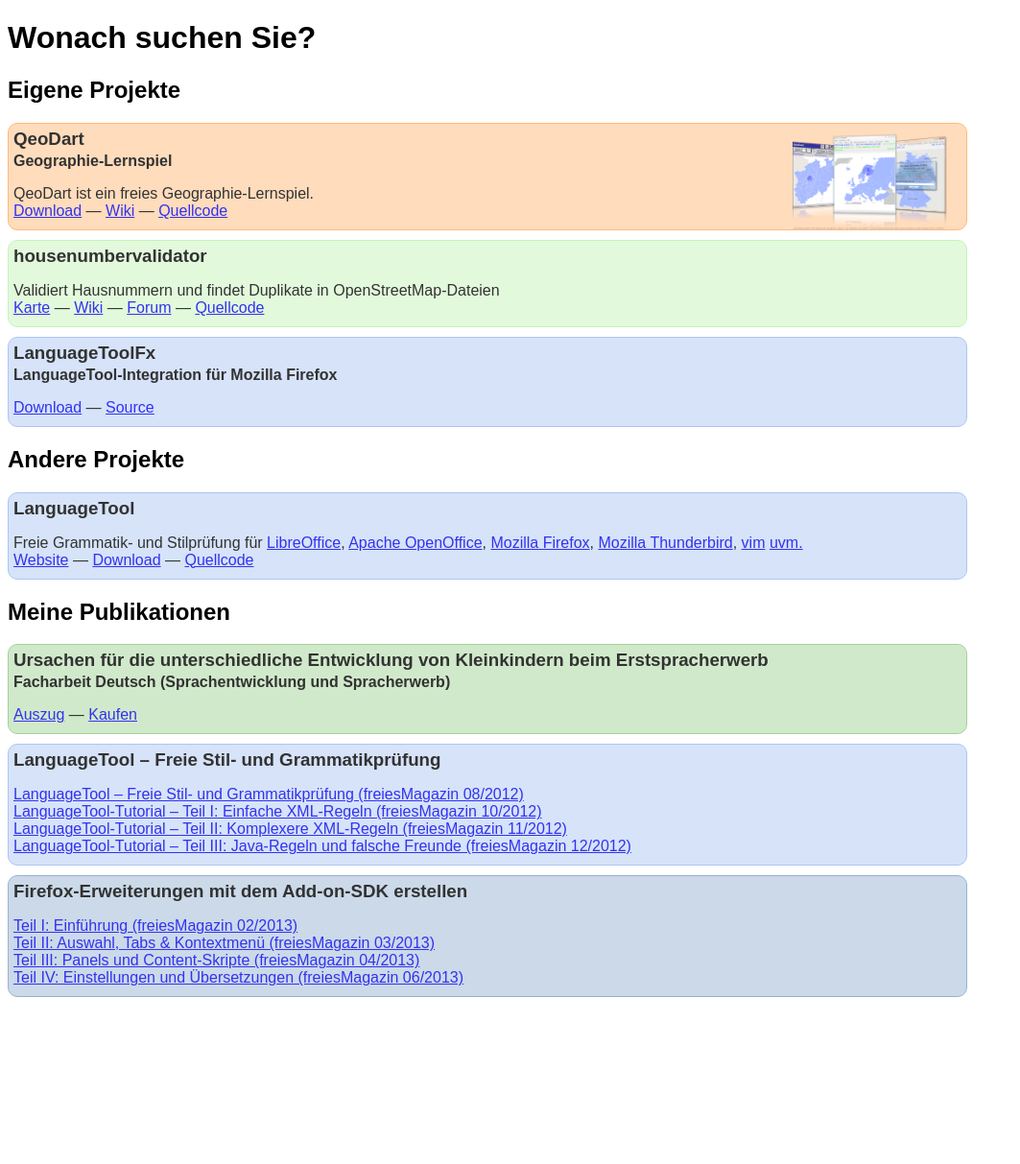
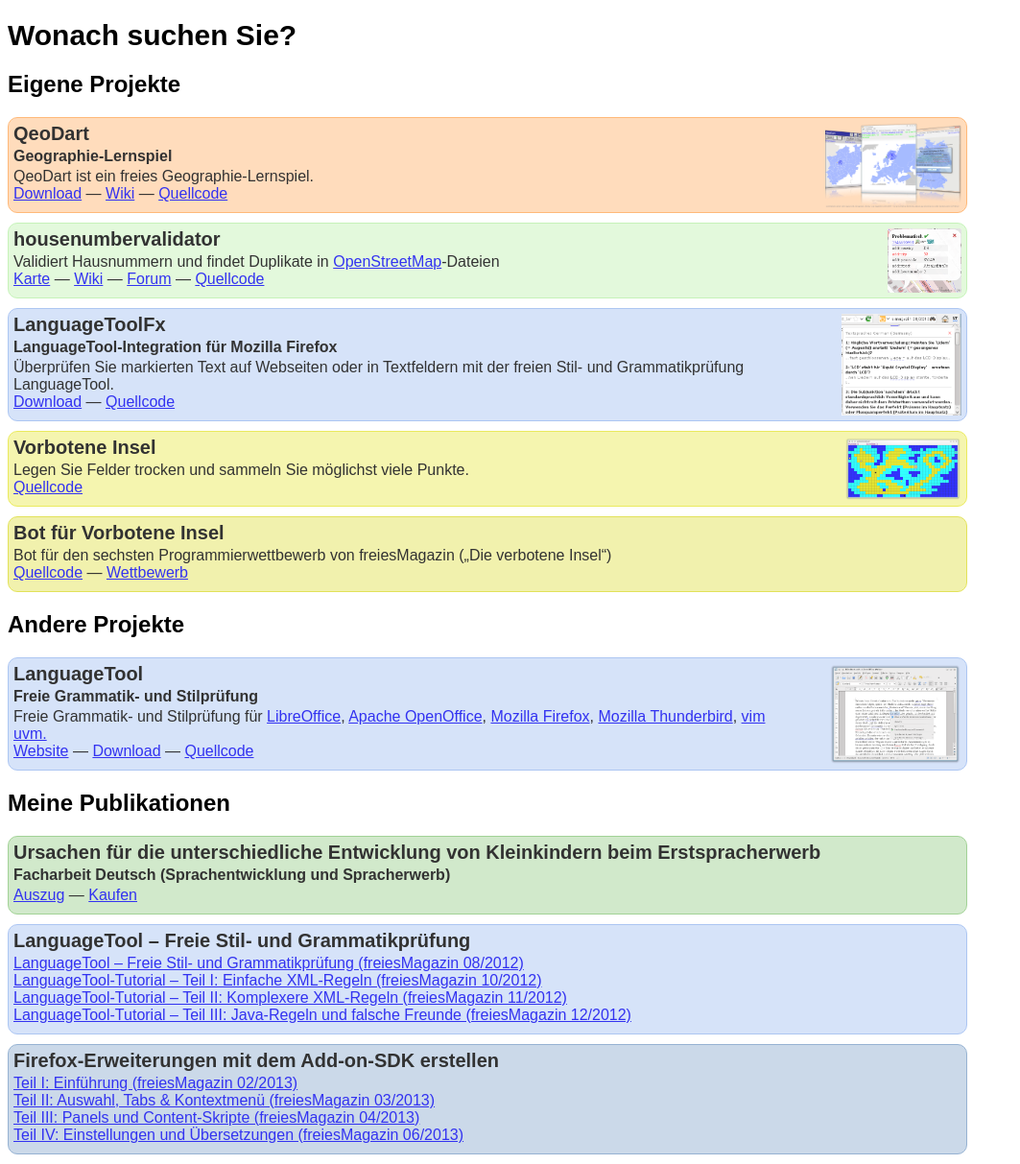
Before and after one commit to gulp21/gulp21.github.com, a PHP site: page /index_de.html in a window 1280 px wide. Shown: the whole page at 96% size, without its empty margins (0-1063 px from the left). Before the commit the page ends 1039 px from the top, so only its background shows below. Run offline with PHP 8.4, Linux system fonts and the light colour scheme.

Commit message:
more screenshots, general html+css improvements

```diff
--- a/index_de.html
+++ b/index_de.html
@@ -4,9 +4,9 @@
 	<meta charset="UTF-8"/>
 	<link rel="stylesheet" type="text/css" href="style.css" />
 </head>
-<body style="max-width:1000px;">
+<body>
 	<script type="text/javascript">
-		document.write("<iframe style=\"display:none;\" id=\"counterframe\" src=\"http://gulp21.bplaced.net/osm/counter.php?id=ghp_de&ref="  + document.referrer.replace(/\&/g,"%26") + "\"></iframe>");
+		document.write("<iframe id=\"counterframe\" src=\"http://gulp21.bplaced.net/osm/counter.php?id=ghp_de&ref="  + document.referrer.replace(/\&/g,"%26") + "\"></iframe>");
 	</script>
 
 	<!--[if lt IE 8]>
@@ -21,11 +21,9 @@
 
 	<h2>Eigene Projekte</h2>
 
-	<div class="bubble" style="border-color:rgb(256,168,88);background-color:rgba(256,168,88,.5)">
+	<div id="dart" class="bubble">
 	<h3>QeoDart</h3>
-	<div class="smallimgcontainer">
-		<a href="qeodart.png"><img class="smallimg" src="qeodart.png" alt="Screenshots"/></a>
-	</div>
+	<a class="smallimgcontainer" href="qeodart.png"><img class="smallimg" src="qeodart.png" alt="Bildschirmfotos von QeoDart"/></a>
 	<h4>Geographie-Lernspiel</h4>
 	<p>
 	QeoDart ist ein freies Geographie-Lernspiel.<br/>
@@ -35,10 +33,11 @@
 	</p>
 	</div>
 
-	<div class="bubble" style="border-color:rgb(184,240,168);background-color:rgba(184,240,168,.5)">
+	<div id="hnrv" class="bubble">
 	<h3>housenumbervalidator</h3>
+	<a class="smallimgcontainer" href="housenumbervalidator.png"><img class="smallimg" src="housenumbervalidator.png" alt="Bildschirmfoto vom housenumbervalidator"/></a>
 	<p>
-	Validiert Hausnummern und findet Duplikate in OpenStreetMap-Dateien<br/>
+	Validiert Hausnummern und findet Duplikate in <a href="http://openstreetmap.de/" target="_blank">OpenStreetMap</a>-Dateien<br/>
 	<a href="http://gulp21.bplaced.net/osm/housenumbervalidator">Karte</a> &mdash;
 	<a href="http://wiki.openstreetmap.org/wiki/User:Gulp21/housenumbervalidator">Wiki</a> &mdash;
 	<a href="http://forum.openstreetmap.org/viewtopic.php?id=12669">Forum</a> &mdash;
@@ -46,18 +45,40 @@
 	</p>
 	</div>
 
-	<div class="bubble" style="border-color:rgb(152,184,240);background-color:rgba(152,184,240,.5)">
+	<div id="ltfx" class="bubble">
 	<h3>LanguageToolFx</h3>
+	<a class="smallimgcontainer" href="ltfx.png"><img class="smallimg" src="ltfx.png" alt="Bildschirmfoto von LanguageToolFx"/></a>
 	<h4>LanguageTool-Integration für Mozilla Firefox</h4>
 	<p>
+	Überprüfen Sie markierten Text auf Webseiten oder in Textfeldern mit der freien Stil- und Grammatikprüfung LanguageTool.<br/>
 	<a href="https://addons.mozilla.org/firefox/addon/languagetoolfx/">Download</a> &mdash;
-	<a href="http://sourceforge.net/p/languagetool/code/HEAD/tree/trunk/extension/firefox/">Source</a>
+	<a href="http://sourceforge.net/p/languagetool/code/HEAD/tree/trunk/extension/firefox/">Quellcode</a>
+	</p>
+	</div>
+
+	<div id="forbiddenisland" class="bubble">
+	<h3>Vorbotene Insel</h3>
+	<a class="smallimgcontainer" href="forbidden-island.png"><img class="smallimg" src="forbidden-island.png" alt="Bildschirmfoto von Verbotene Insel"/></a>
+	<p>
+	Legen Sie Felder trocken und sammeln Sie möglichst viele Punkte.<br/>
+	<a href="https://github.com/gulp21/Forbidden-Island">Quellcode</a>
+	</p>
+	</div>
+
+	<div id="forbiddenislandbot" class="bubble">
+	<h3>Bot für Vorbotene Insel</h3>
+	<p>
+	Bot für den sechsten Programmierwettbewerb von freiesMagazin („Die verbotene Insel“)<br/>
+	<a href="https://github.com/gulp21/Forbidden-Island-Bot">Quellcode</a> &mdash;
+	<a href="http://www.freiesmagazin.de/sechster_programmierwettbewerb">Wettbewerb</a>
 	</p>
 	</div>
 
 	<h2>Andere Projekte</h2>
-	<div class="bubble" style="border-color:rgb(152,184,240);background-color:rgba(152,184,240,.5)">
+	<div id="lt" class="bubble">
 	<h3>LanguageTool</h3>
+	<a class="smallimgcontainer" href="lt.png"><img class="smallimg" src="lt.png" alt="Bildschirmfoto von LanguageTool"/></a>
+	<h4>Freie Grammatik- und Stilprüfung</h4>
 	<p>
 	Freie Grammatik- und Stilprüfung für <a href="http://libreoffice.org/" target="_blank">LibreOffice</a>, <a href="http://openoffice.org/" target="_blank">Apache OpenOffice</a>, <a href="http://mozilla.org/firefox/" target="_blank">Mozilla Firefox</a>, <a href="http://mozilla.org/thunderbird/" target="_blank">Mozilla Thunderbird</a>, <a href="http://www.vim.org" target="_blank">vim</a> <a href="http://languagetool.org/links/">uvm.</a><br/>
 	<a href="http://languagetool.org/de" target="_blank">Website</a> &mdash;
@@ -68,7 +89,7 @@
 
 	<h2>Meine Publikationen</h2>
 
-	<div class="bubble" style="border-color:rgb(140,200,125);background-color:rgba(140,200,125,.5)">
+	<div id="facharb" class="bubble">
 	<h3>Ursachen für die unterschiedliche Entwicklung von Kleinkindern beim Erstspracherwerb</h3>
 	<h4>Facharbeit Deutsch (Sprachentwicklung und Spracherwerb)</h4>
 	<p>
@@ -77,7 +98,7 @@
 	</p>
 	</div>
 
-	<div class="bubble" style="border-color:rgb(152,184,240);background-color:rgba(152,184,240,.5)">
+	<div id="fm-lt" class="bubble">
 	<h3>LanguageTool &ndash; Freie Stil- und Grammatikprüfung</h3>
 	<p>
 	<a href="http://www.freiesmagazin.de/mobil/freiesMagazin-2012-08-bilder.html#12_08_languagetool1" target="_blank">LanguageTool &ndash; Freie Stil- und Grammatikprüfung (freiesMagazin 08/2012)</a><br/>
@@ -87,7 +108,7 @@
 	</p>
 	</div>
 
-	<div class="bubble" style="border-color:rgb(125,160,199);background-color:rgba(125,160,199,.5)">
+	<div id="fm-fxsdk" class="bubble">
 	<h3>Firefox-Erweiterungen mit dem Add-on-SDK erstellen</h3>
 	<p>
 	<a href="http://www.freiesmagazin.de/mobil/freiesMagazin-2013-02-bilder.html#fm_13_02_ffox_addonsdk1" target="_blank">Teil I: Einführung (freiesMagazin 02/2013)</a><br/>
@@ -100,4 +121,6 @@
 	</p>
 	</div>
 
+	<script src="script.js" type="text/javascript"></script>
+
 </body>
--- a/script.js
+++ b/script.js
@@ -15,7 +15,7 @@
 	}
 }
 
-if(navigator.language.indexOf("de")>-1 && window.location.href.indexOf("_de")==-1) {
+if(navigator.language.indexOf("de")>-1 && window.location.href.indexOf("_de")==-1 && window.location.href.indexOf("lang")==-1) {
 	if(window.location.href.indexOf(".html")==-1)
 		window.location="index_de.html";
 	else
--- a/style.css
+++ b/style.css
@@ -1,10 +1,38 @@
 * {
 	font-family: Ubuntu, sans-serif;
+}
+
+body {
+	max-width: 1000px;
+}
+
+#counterframe {
+	display: none;
+}
+
+h1 {
+	font-size: 30px;
+}
+
+h2 {
+	font-size: 24px;
+}
+
+h3 {
+	font-size: 20px;
+}
+
+h4 {
+	font-size: 16px;
+	font-weight: bold;
 }
 
 p {
 	font-size: 16px;
 	margin-bottom: 5px;
+	margin-top: 0px;
+	min-height: 10px;
+	max-width: calc(100% - 170px);
 }
 
 table {
@@ -16,11 +44,11 @@
 	padding-right: 10px;
 }
 
-table tr:first-of-type {
+thead {
 	font-weight: bold;
 }
 
-table tr:nth-child(even):not(.highlight) {
+tbody tr:nth-child(odd):not(.highlight) {
 	background-color: silver;
 }
 
@@ -38,11 +66,10 @@
 	-o-transition-duration: .5s;
 	transition-duration: .5s;
 	border: 0px;
-	z-index: 10;
 }
 
 #dartimg {
-	float:right;
+	float: right;
 	max-width: 40%;
 	max-height: 240px;
 	position: absolute;
@@ -60,33 +87,12 @@
 	max-height: 1000px;
 }
 
-.smallimgcontainer {
-	float:right;
-	position: relative;
-	right: 15px;
-	top: -20px;
+#tested {
+	font-size: 12px;
 }
 
-.smallimg {
-	max-height:100px;
-	-moz-transition-duration: .5s;
-	-webkit-transition-duration: .5s;
-	-o-transition-duration: .5s;
-	-ms-transition-duration: .5s;
-	transition-duration: .5s;
-	position: absolute;
-	right: 0px;
-	top: 0px;
-	border: 0px;
-}
-
-.smallimg:hover {
-	max-height: 400px;
-	-moz-transition: max-height 2s ease-in .2s;
-	-webkit-transition: max-height 2s ease-in .2s;
-	-o-transition: max-height 2s ease-in .2s;
-	-ms-transition: max-height 2s ease-in .2s;
-	transition: max-height 2s ease-in .2s;
+.arch {
+	font-size: 10px;
 }
 
 .bubble {
@@ -94,6 +100,7 @@
 	border-radius: 10px;
 	padding: 5px;
 	margin-bottom: 10px;
+	position: relative;
 	opacity: .8;
 	-moz-transition-duration: .5s;
 	-webkit-transition-duration: .5s;
@@ -110,3 +117,96 @@
 	margin-top: 0px;
 	margin-bottom: 3px;
 }
+
+.smallimgcontainer {
+	position: absolute;
+	right: 5px;
+	top: 5px;
+	height: 100%;
+}
+
+.smallimg {
+	height: 90%;
+	height: calc(100% - 10px);
+	max-height: 150px;
+	-moz-transition-duration: .5s;
+	-webkit-transition-duration: .5s;
+	-o-transition-duration: .5s;
+	-ms-transition-duration: .5s;
+	transition-duration: .5s;
+	position: absolute;
+	right: 0px;
+	top: 0px;
+	border: 0px;
+}
+
+.smallimg:hover {
+	height: 300%;
+	max-height: 400px;
+	-moz-transition: height 1.5s ease-in .2s;
+	-webkit-transition: height 1.5s ease-in .2s;
+	-o-transition: height 1.5s ease-in .2s;
+	-ms-transition: height 1.5s ease-in .2s;
+	transition: height 1.5s ease-in .2s;
+}
+
+
+#dart {
+	border-color: rgb(256,168,88);
+	background-color: rgba(256,168,88,.5);
+}
+
+#dart .smallimg {
+	z-index: 10;
+}
+
+#hnrv {
+	border-color: rgb(184,240,168);
+	background-color: rgba(184,240,168,.5);
+}
+
+#hnrv .smallimg {
+	z-index: 9;
+}
+
+#ltfx {
+	border-color: rgb(152,184,240);
+	background-color: rgba(152,184,240,.5);
+}
+
+#ltfx .smallimg {
+	z-index: 8;
+}
+
+#forbiddenisland {
+	border-color: rgb(230,230,55);
+	background-color: rgba(230,230,55,.5);
+}
+
+#forbiddenisland .smallimg {
+	z-index: 7;
+}
+
+#forbiddenislandbot {
+	border-color: rgb(220,220,50);
+	background-color: rgba(220,220,50,.5);
+}
+
+#lt, #fm-lt {
+	border-color: rgb(152,184,240);
+	background-color: rgba(152,184,240,.5);
+}
+
+#lt .smallimg {
+	z-index: 5;
+}
+
+#facharb {
+	border-color: rgb(140,200,125);
+	background-color: rgba(140,200,125,.5);
+}
+
+#fm-fxsdk {
+	border-color: rgb(125,160,199);
+	background-color: rgba(125,160,199,.5);
+}
```
Also changed, not shown: index.html (+34 -13 lines), qeodart.html (+12 -7 lines), qeodart_de.html (+18 -13 lines), forbidden-island.png (added), housenumbervalidator.png (added), lt.png (added), ltfx.png (added).
